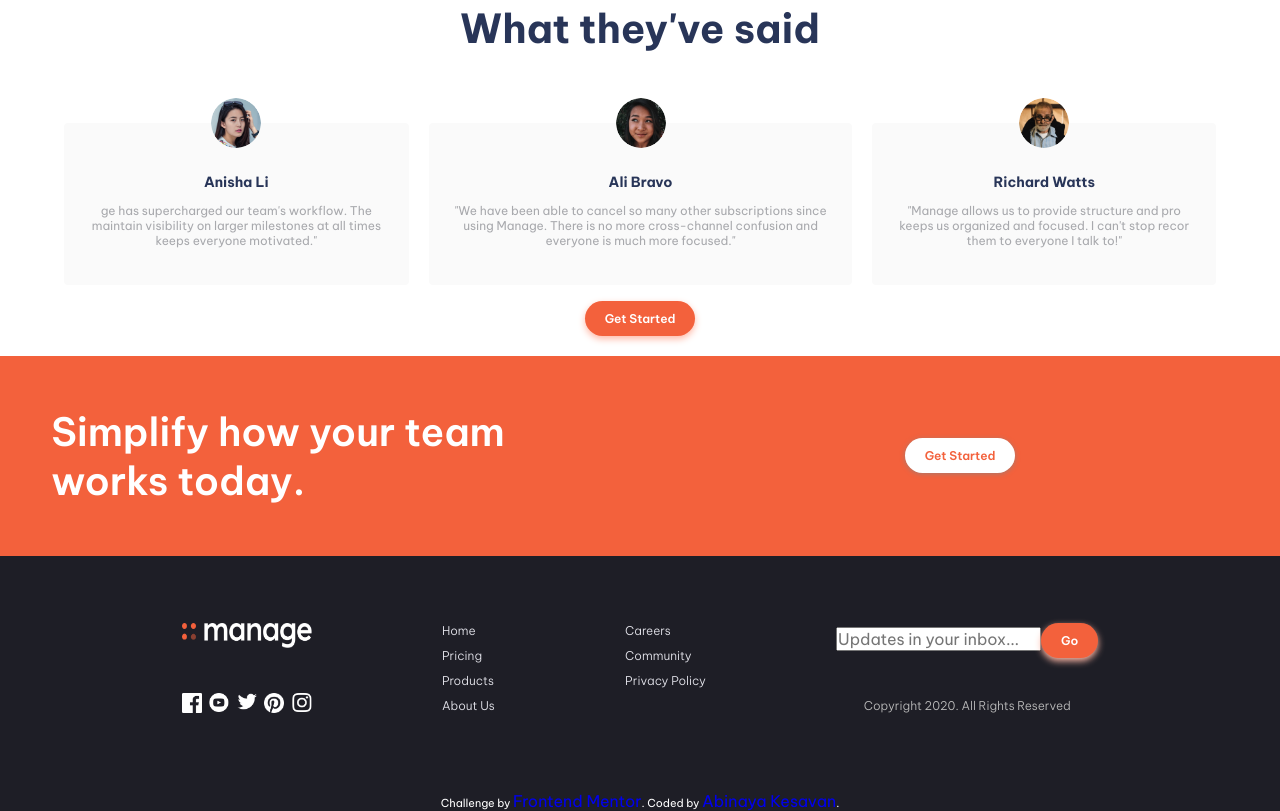
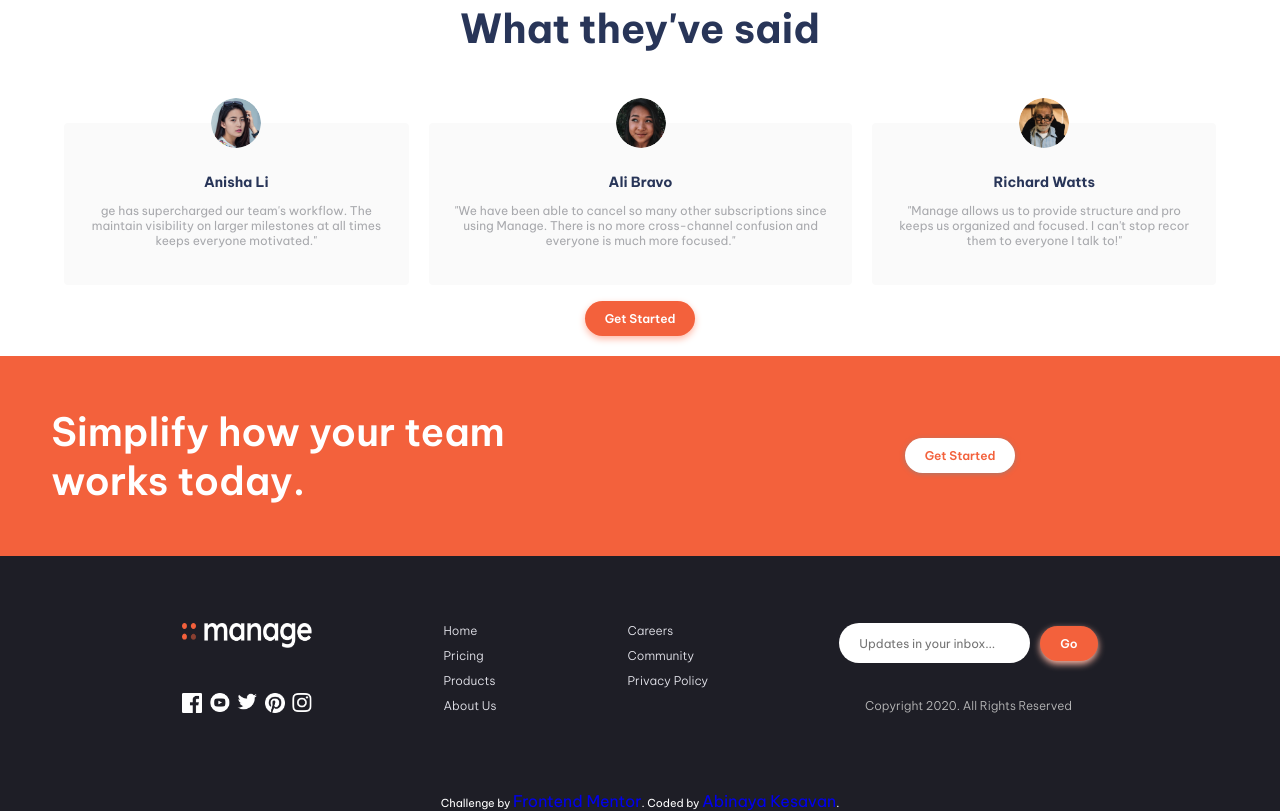
Before and after one commit to abiK7/LandingPage, a plain HTML site: page index.html in a window 1280 px wide. Shown: the part 1045-1856 px from the top of the page. Drawn offline with Linux system fonts and the light colour scheme.

Commit message:
Update landingPage.css

```diff
--- a/assets/css/landingPage.css
+++ b/assets/css/landingPage.css
@@ -181,7 +181,7 @@ button,.counter{
     font-family: 'BeVietnamPro-Light';
     color: #e7e7ee;
 }
-.columnDesign input[type="text"] {
+.columnDesign input[type="email"]{
     padding: 20px;
     border-radius: 20px;
     box-sizing: border-box;
@@ -190,7 +190,7 @@ button,.counter{
     color: #9c9c9c;
     border: 0;
     margin-right: 10px;
-   outline:0;
+    outline:0;
 }
 .columnDesign .copyright{
     align-self: center;
```
